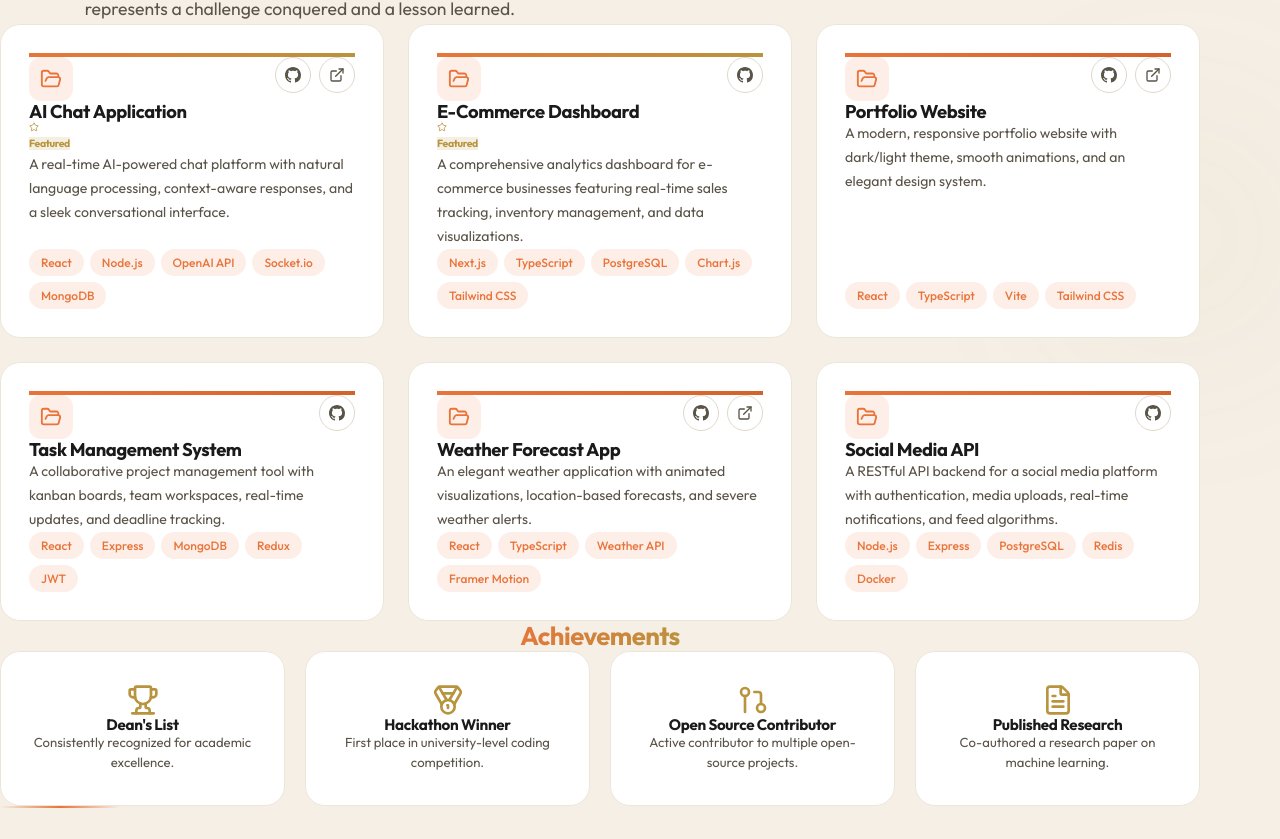
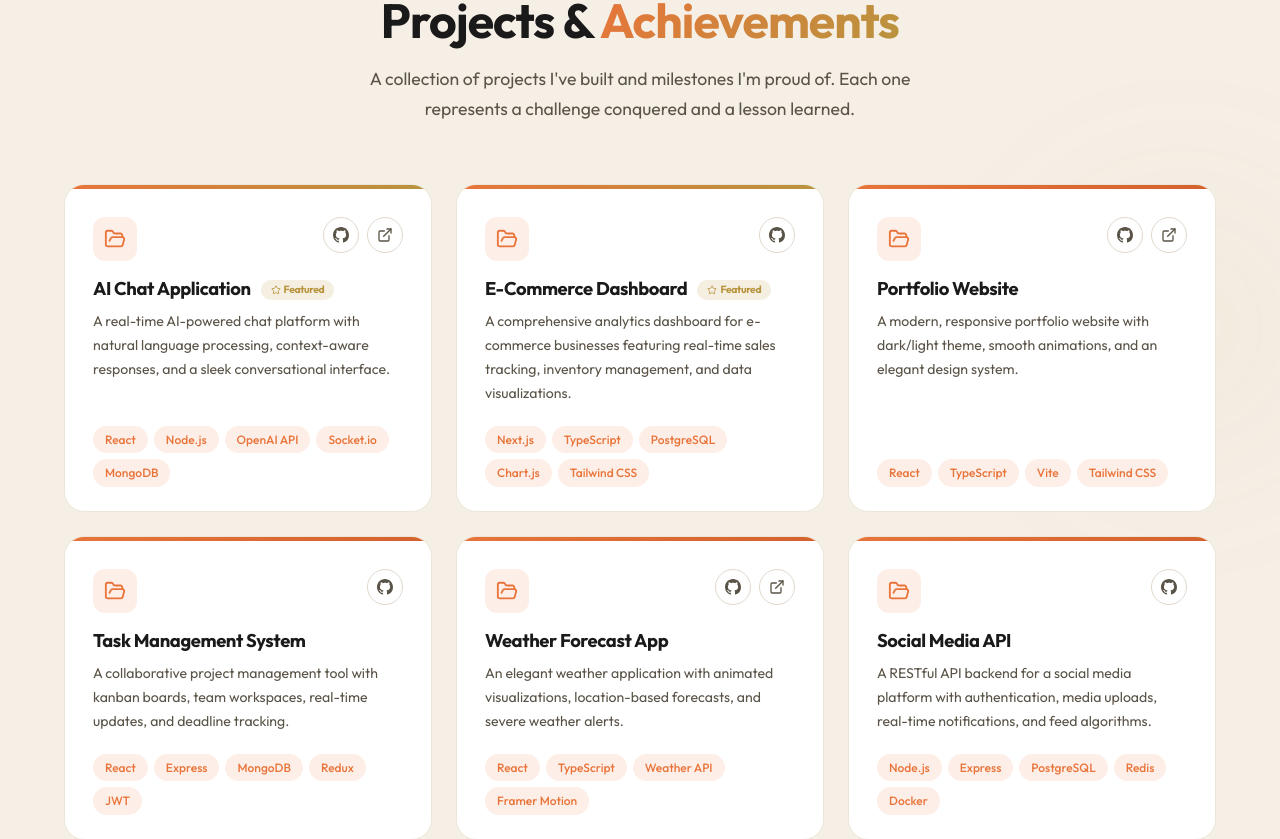
Before and after one commit to adityasingh33/Portfolio, a React (Vite) app in the folder front/: page / in a window 1280 px wide. Shown: the part 1814-2653 px from the top of the page. Built offline with nearby package versions, Linux system fonts and the light colour scheme.

Commit message:
style: polish overall layout structure, footer elements, and project cards

```diff
--- a/front/src/App.tsx
+++ b/front/src/App.tsx
@@ -6,9 +6,9 @@ import Main from './pages/Main'
 const App = () => {
   return (
     <ThemeProvider>
-      <div className="flex flex-col min-h-screen">
+      <div style={{ display: 'flex', flexDirection: 'column', minHeight: '100vh' }}>
         <Navbar />
-        <main className="flex-1">
+        <main style={{ flex: 1 }}>
           <Main />
         </main>
         <Footer />
--- a/front/src/components/Projectcard/ProjectCard.tsx
+++ b/front/src/components/Projectcard/ProjectCard.tsx
@@ -6,27 +6,54 @@ interface ProjectCardProps {
   index: number;
 }
 
-const ProjectCard = ({ project, index }: ProjectCardProps) => {
+const ProjectCard = ({ project }: ProjectCardProps) => {
   return (
     <div
-      className={`card animate-fade-in-up delay-${Math.min((index + 2) * 100, 800)} flex h-full flex-col overflow-hidden p-0`}
+      className="card"
+      style={{
+        display: 'flex',
+        height: '100%',
+        flexDirection: 'column',
+        overflow: 'hidden',
+        padding: 0,
+      }}
     >
       {/* Top accent stripe */}
       <div
-        className="h-1"
         style={{
+          height: '4px',
           background: project.featured
             ? 'linear-gradient(90deg, var(--accent), var(--gold))'
             : 'linear-gradient(90deg, var(--accent), var(--accent-hover))',
         }}
       />
 
-      <div className="flex flex-1 flex-col px-7 pt-7 pb-6">
+      <div
+        style={{
+          display: 'flex',
+          flex: 1,
+          flexDirection: 'column',
+          padding: '28px 28px 24px',
+        }}
+      >
         {/* Header row */}
-        <div className="mb-4 flex items-start justify-between">
+        <div
+          style={{
+            marginBottom: '16px',
+            display: 'flex',
+            alignItems: 'flex-start',
+            justifyContent: 'space-between',
+          }}
+        >
           <div
-            className="flex size-11 shrink-0 items-center justify-center rounded-[var(--radius-md)]"
             style={{
+              display: 'flex',
+              width: '44px',
+              height: '44px',
+              flexShrink: 0,
+              alignItems: 'center',
+              justifyContent: 'center',
+              borderRadius: 'var(--radius-md)',
               background: 'var(--accent-light)',
               color: 'var(--accent)',
             }}
@@ -34,15 +61,21 @@ const ProjectCard = ({ project, index }: ProjectCardProps) => {
             <FolderOpen size={22} />
           </div>
 
-          <div className="flex gap-2">
+          <div style={{ display: 'flex', gap: '8px' }}>
             {project.githubUrl && (
               <a
                 href={project.githubUrl}
                 target="_blank"
                 rel="noopener noreferrer"
                 aria-label={`View ${project.title} on GitHub`}
-                className="icon-btn flex size-9 items-center justify-center rounded-full"
+                className="icon-btn"
                 style={{
+                  display: 'flex',
+                  width: '36px',
+                  height: '36px',
+                  alignItems: 'center',
+                  justifyContent: 'center',
+                  borderRadius: '50%',
                   border: '1px solid var(--border)',
                   color: 'var(--text-secondary)',
                 }}
@@ -56,8 +89,14 @@ const ProjectCard = ({ project, index }: ProjectCardProps) => {
                 target="_blank"
                 rel="noopener noreferrer"
                 aria-label={`View ${project.title} live`}
-                className="icon-btn flex size-9 items-center justify-center rounded-full"
+                className="icon-btn"
                 style={{
+                  display: 'flex',
+                  width: '36px',
+                  height: '36px',
+                  alignItems: 'center',
+                  justifyContent: 'center',
+                  borderRadius: '50%',
                   border: '1px solid var(--border)',
                   color: 'var(--text-secondary)',
                 }}
@@ -70,27 +109,50 @@ const ProjectCard = ({ project, index }: ProjectCardProps) => {
 
         {/* Title */}
         <h3
-          className="mb-2.5 font-display text-[1.15rem] font-bold leading-[1.3]"
-          style={{ color: 'var(--text-primary)' }}
+          style={{
+            marginBottom: '10px',
+            fontFamily: 'var(--font-display)',
+            fontSize: '1.15rem',
+            fontWeight: 700,
+            lineHeight: 1.3,
+            color: 'var(--text-primary)',
+          }}
         >
           {project.title}
           {project.featured && (
-            <span className="pill-gold ml-2.5 align-middle text-[0.65rem]">
-              <Star size={10} className="mr-0.5" /> Featured
+            <span
+              className="pill-gold"
+              style={{
+                marginLeft: '10px',
+                verticalAlign: 'middle',
+                fontSize: '0.65rem',
+                display: 'inline-flex',
+                alignItems: 'center',
+                gap: '3px',
+                padding: '3px 10px',
+                borderRadius: 'var(--radius-full)',
+              }}
+            >
+              <Star size={10} /> Featured
             </span>
           )}
         </h3>
 
         {/* Description */}
         <p
-          className="mb-5 flex-1 text-[0.88rem] leading-[1.7]"
-          style={{ color: 'var(--text-secondary)' }}
+          style={{
+            marginBottom: '20px',
+            flex: 1,
+            fontSize: '0.88rem',
+            lineHeight: 1.7,
+            color: 'var(--text-secondary)',
+          }}
         >
           {project.description}
         </p>
 
         {/* Tech stack tags */}
-        <div className="flex flex-wrap gap-1.5">
+        <div style={{ display: 'flex', flexWrap: 'wrap', gap: '6px' }}>
           {project.techStack.map((tech) => (
             <span key={tech} className="pill">
               {tech}
--- a/front/src/pages/Main.tsx
+++ b/front/src/pages/Main.tsx
@@ -2,23 +2,27 @@ import Home from './Home';
 import About from './About';
 import Project from './Project';
 import Contact from './Contact';
+import HireableGame from '../components/HireableGame/HireableGame';
+
+const dividerStyle = (color: string): React.CSSProperties => ({
+  margin: '0 auto',
+  height: '2px',
+  maxWidth: '120px',
+  borderRadius: 'var(--radius-full)',
+  background: `linear-gradient(to right, transparent, ${color}, transparent)`,
+});
 
 const Main = () => {
   return (
     <div>
       <Home />
-
-      {/* Subtle divider */}
-      <div className="mx-auto h-0.5 max-w-[120px] rounded-full bg-gradient-to-r from-transparent via-[var(--accent)] to-transparent" />
-
+      <div style={dividerStyle('var(--accent)')} />
       <About />
-
-      <div className="mx-auto h-0.5 max-w-[120px] rounded-full bg-gradient-to-r from-transparent via-[var(--gold)] to-transparent" />
-
+      <div style={dividerStyle('var(--gold)')} />
       <Project />
-
-      <div className="mx-auto h-0.5 max-w-[120px] rounded-full bg-gradient-to-r from-transparent via-[var(--accent)] to-transparent" />
-
+      <div style={dividerStyle('var(--accent)')} />
+      <HireableGame />
+      <div style={dividerStyle('var(--gold)')} />
       <Contact />
     </div>
   );
--- a/front/src/pages/Project.tsx
+++ b/front/src/pages/Project.tsx
@@ -12,32 +12,59 @@ const achievementIconMap: Record<string, LucideIcon> = {
 
 const Project = () => {
   return (
-    <section id="projects" className="relative py-[100px] md:py-[60px]">
+    <section id="projects" style={{ position: 'relative', padding: '100px 0' }}>
       {/* Background accent */}
       <div
-        className="pointer-events-none absolute top-[20%] right-[-8%] h-[400px] w-[400px] rounded-full opacity-50 blur-[80px]"
         style={{
+          pointerEvents: 'none',
+          position: 'absolute',
+          top: '20%',
+          right: '-8%',
+          height: '400px',
+          width: '400px',
+          borderRadius: '50%',
+          opacity: 0.5,
+          filter: 'blur(80px)',
           background: 'radial-gradient(circle, var(--gold-light) 0%, transparent 70%)',
         }}
       />
 
-      <div className="relative z-1 mx-auto max-w-[1200px] px-6 md:px-4">
+      <div
+        style={{
+          position: 'relative',
+          zIndex: 1,
+          margin: '0 auto',
+          maxWidth: '1200px',
+          padding: '0 24px',
+        }}
+      >
         {/* Header */}
-        <div className="mb-[60px] text-center">
+        <div style={{ marginBottom: '60px', textAlign: 'center' }}>
           <div className="section-label animate-fade-in-up">
             <Gem size={14} /> Portfolio
           </div>
           <h2 className="section-title animate-fade-in-up delay-100">
             Projects & <span className="accent-gradient">Achievements</span>
           </h2>
-          <p className="section-subtitle animate-fade-in-up delay-200 mx-auto">
+          <p
+            className="section-subtitle animate-fade-in-up delay-200"
+            style={{ margin: '0 auto' }}
+          >
             A collection of projects I've built and milestones I'm proud of.
             Each one represents a challenge conquered and a lesson learned.
           </p>
         </div>
 
         {/* Project Grid */}
-        <div className="mb-20 grid grid-cols-1 gap-6 sm:grid-cols-2 lg:grid-cols-3">
+        <div
+          style={{
+            marginBottom: '80px',
+            display: 'grid',
+            gridTemplateColumns: 'repeat(3, 1fr)',
+            gap: '24px',
+          }}
+          className="projects-grid"
+        >
           {projects.map((project, index) => (
             <ProjectCard key={project.id} project={project} index={index} />
           ))}
@@ -45,37 +72,70 @@ const Project = () => {
 
         {/* Achievements */}
         <div>
-          <div className="mb-10 text-center">
-            <h3 className="animate-fade-in-up font-display text-[1.6rem] font-bold" style={{ color: 'var(--text-primary)' }}>
+          <div style={{ marginBottom: '40px', textAlign: 'center' }}>
+            <h3
+              className="animate-fade-in-up"
+              style={{
+                fontFamily: 'var(--font-display)',
+                fontSize: '1.6rem',
+                fontWeight: 700,
+                color: 'var(--text-primary)',
+              }}
+            >
               <span className="accent-gradient">Achievements</span>
             </h3>
           </div>
 
-          <div className="grid grid-cols-2 gap-5 sm:grid-cols-4">
-            {achievements.map((achievement, i) => {
+          <div
+            style={{
+              display: 'grid',
+              gridTemplateColumns: 'repeat(4, 1fr)',
+              gap: '20px',
+            }}
+            className="achievements-grid"
+          >
+            {achievements.map((achievement) => {
               const IconComp = achievementIconMap[achievement.icon];
               return (
                 <div
                   key={achievement.id}
-                  className={`achievement-card animate-fade-in-up delay-${Math.min((i + 2) * 100, 800)} cursor-default rounded-[var(--radius-lg)] text-center`}
+                  className="achievement-card"
                   style={{
+                    cursor: 'default',
+                    borderRadius: 'var(--radius-lg)',
+                    textAlign: 'center',
                     padding: '32px 20px',
                     background: 'var(--bg-surface)',
                     border: '1px solid var(--border-subtle)',
                   }}
                 >
-                  <div className="mb-3 flex items-center justify-center">
+                  <div
+                    style={{
+                      marginBottom: '12px',
+                      display: 'flex',
+                      alignItems: 'center',
+                      justifyContent: 'center',
+                    }}
+                  >
                     {IconComp && <IconComp size={32} style={{ color: 'var(--gold)' }} />}
                   </div>
                   <h4
-                    className="mb-1.5 font-display text-[0.95rem] font-bold"
-                    style={{ color: 'var(--text-primary)' }}
+                    style={{
+                      marginBottom: '6px',
+                      fontFamily: 'var(--font-display)',
+                      fontSize: '0.95rem',
+                      fontWeight: 700,
+                      color: 'var(--text-primary)',
+                    }}
                   >
                     {achievement.title}
                   </h4>
                   <p
-                    className="text-[0.82rem] leading-[1.5]"
-                    style={{ color: 'var(--text-secondary)' }}
+                    style={{
+                      fontSize: '0.82rem',
+                      lineHeight: 1.5,
+                      color: 'var(--text-secondary)',
+                    }}
                   >
                     {achievement.description}
                   </p>
```
Also changed, not shown: front/src/components/Footer/Footer.tsx (+44 -13 lines).
